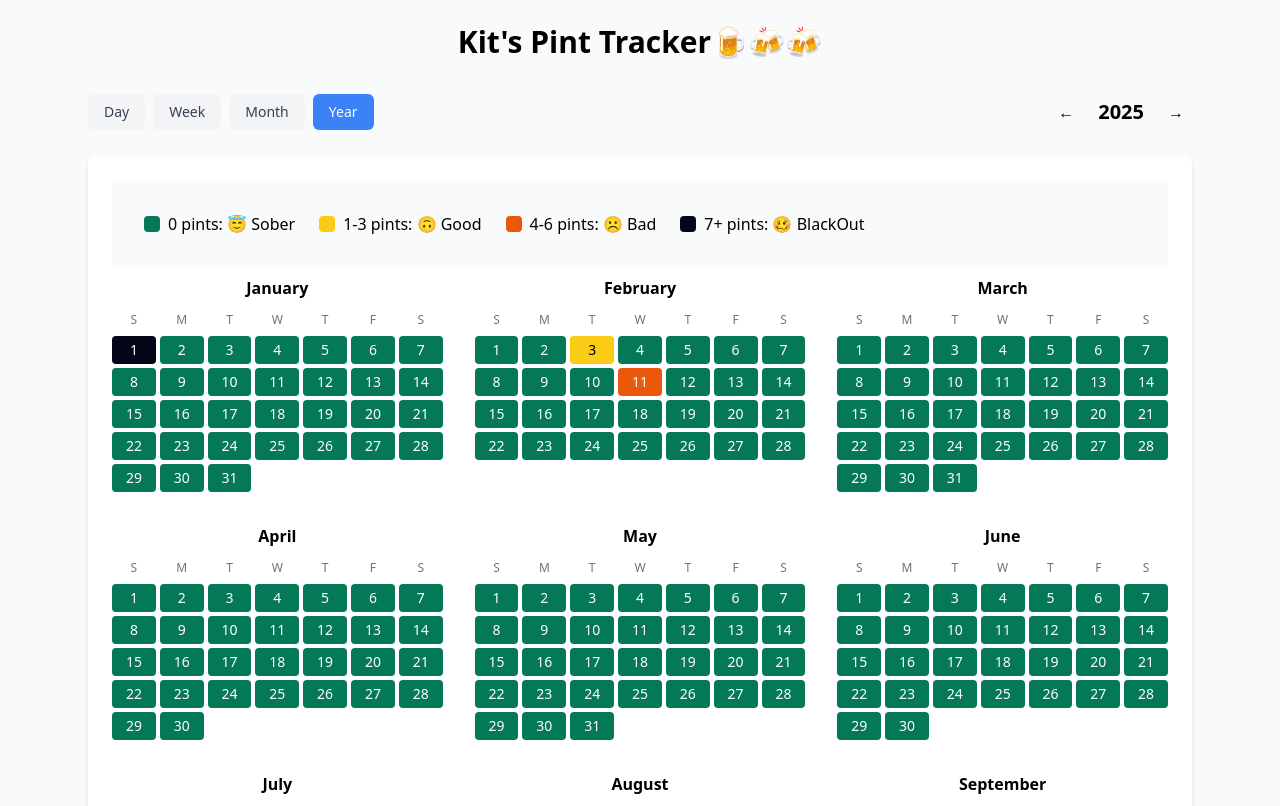
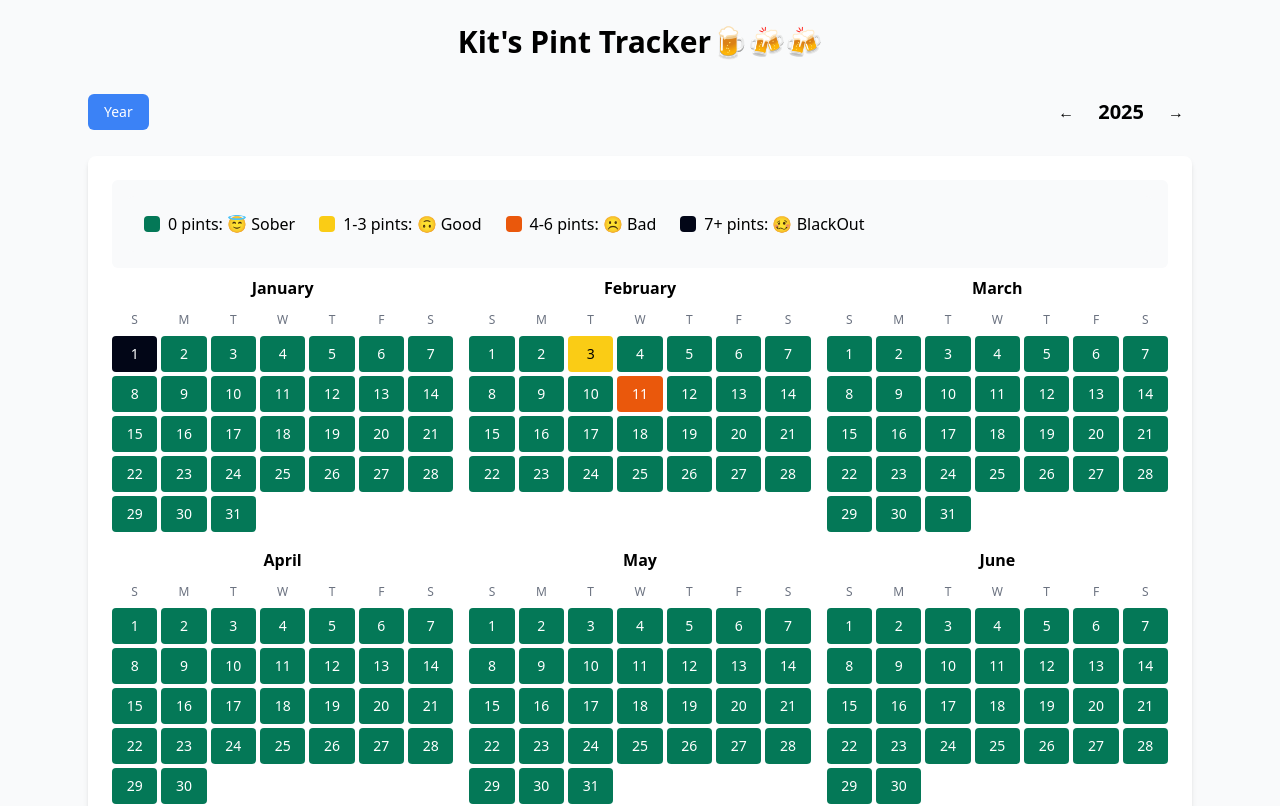
Before and after one commit to saikrishnacelupuri/Pint-Intake-log, a Vue app: page / in a window 1280 px wide. Shown: the top 806 px of the page. Built offline with nearby package versions, Linux system fonts and the light colour scheme.

Commit message:
removed other views and made changes to emojies

```diff
--- a/src/components/WaterTracker.vue
+++ b/src/components/WaterTracker.vue
@@ -49,18 +49,6 @@ const getDayColor = (date: Date) => {
 
 const calendarDays = computed(() => {
   switch (currentView.value) {
-    case 'day':
-      return [currentDate.value]
-    case 'week':
-      return eachDayOfInterval({
-        start: startOfWeek(currentDate.value),
-        end: endOfWeek(currentDate.value)
-      })
-    case 'month':
-      return eachDayOfInterval({
-        start: startOfMonth(currentDate.value),
-        end: endOfMonth(currentDate.value)
-      })
     case 'year':
       return eachDayOfInterval({
         start: startOfYear(currentDate.value),
@@ -140,7 +128,7 @@ const sortedLogs = computed(() => {
     <div class="flex justify-between items-center mb-6">
       <div class="flex gap-2">
         <button
-          v-for="view in ['day', 'week', 'month', 'year']"
+          v-for="view in ['year']"
           :key="view"
           @click="currentView = view as ViewType"
           :class="[
@@ -200,13 +188,9 @@ const sortedLogs = computed(() => {
 </div>
 </div>
 </div>
-
-
-
-
 </div>
       <template v-if="currentView === 'year'">
-        <div class="grid grid-cols-3 gap-8">
+        <div class="grid grid-cols-1 sm:grid-cols-3 gap-4">
           <div v-for="month in monthsInYear" :key="format(month, 'MM')" class="space-y-2">
             <h3 class="font-semibold text-center">{{ format(month, 'MMMM') }}</h3>
             <div class="grid grid-cols-7 gap-1">
@@ -221,7 +205,7 @@ const sortedLogs = computed(() => {
                       :key="date.toISOString()"
                       :class="[
                         getDayColor(date),
-                        'p-1 rounded transition-colors text-center text-sm hover:shadow-sm'
+                        'p-2 rounded transition-colors text-center text-sm hover:shadow-sm'
                       ]">
                 {{ format(date, 'd') }}
               </button>
@@ -229,24 +213,6 @@ const sortedLogs = computed(() => {
           </div>
         </div>
       </template>
-
-      <template v-else>
-        <div class="grid grid-cols-7 gap-2">
-          <div v-for="day in ['Sun', 'Mon', 'Tue', 'Wed', 'Thu', 'Fri', 'Sat']"
-               class="text-center font-medium text-gray-500 text-sm p-2">
-            {{ day }}
-          </div>
-          <button v-for="date in calendarDays"
-                  :key="date.toISOString()"
-                  :class="[
-                    getDayColor(date),
-                    'p-4 rounded-lg transition-colors text-center hover:shadow-md'
-                  ]">
-            {{ format(date, 'd') }}
-          </button>
-        </div>
-      </template>
-
     </div>
 
     <!-- Recent History -->
```
Lines whose indentation alone changed are shown as unchanged.
